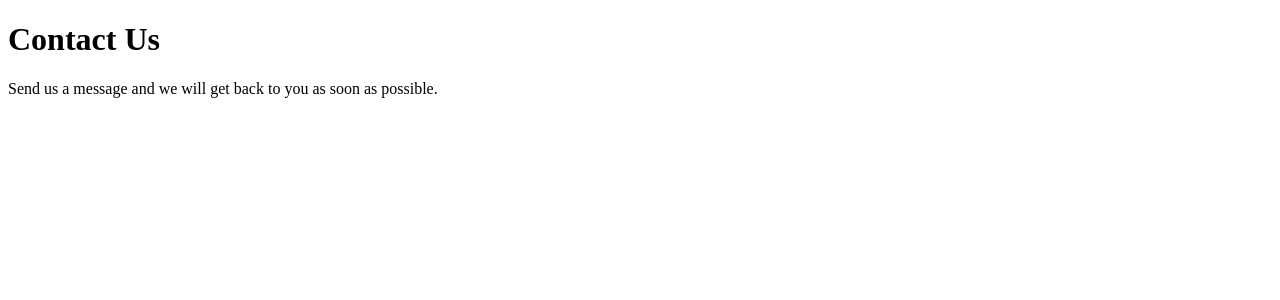
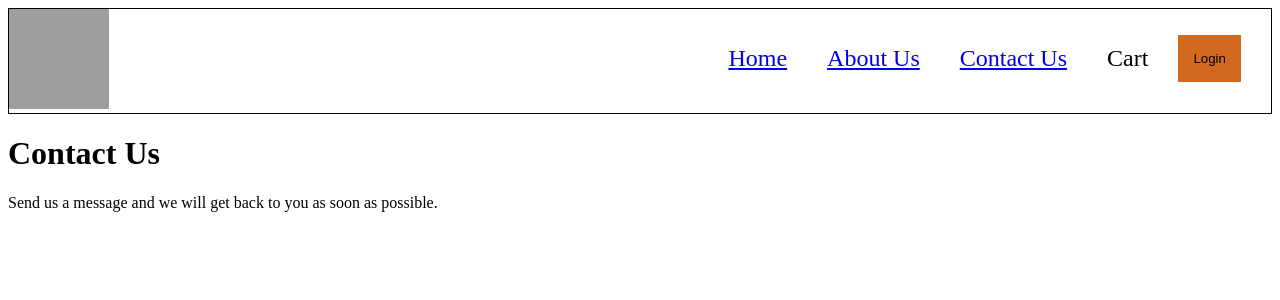
Before and after one commit to rahulpannati513/FoodApp, a React (Vite) app: page /contactus in a window 1280 px wide. Shown: the top 300 px of the page. Built offline with nearby package versions, Linux system fonts and the light colour scheme; grey boxes are pictures that could not be loaded.

Commit message:
Integrated Link component for nav menu items

```diff
--- a/src/App.js
+++ b/src/App.js
@@ -5,22 +5,29 @@ import Body from "./components/Body";
 import About from "./components/About";
 import Error from "./components/Error";
 import ErrorAbout from "./components/ErrorAbout";
-import { createBrowserRouter, RouterProvider } from "react-router-dom";
 import ContactUs from "./components/ContactUs";
+import { createBrowserRouter, RouterProvider, Outlet } from "react-router-dom";
 
 const AppLayout = () => {
   return (
     <div className="app">
       <Header />
-      <Body />
+      <Outlet />
     </div>
   );
 };
 
 const AppRouter = createBrowserRouter([
-  { path: "/", element: <AppLayout />, errorElement: <Error /> },
-  { path: "/about", element: <About />, errorElement: <Error /> },
-  { path: "/contactus", element: <ContactUs />, errorElement: <Error /> },
+  {
+    path: "/",
+    element: <AppLayout />,
+    children: [
+      { path: "/", element: <Body /> },
+      { path: "/about", element: <About /> },
+      { path: "/contactus", element: <ContactUs /> },
+    ],
+    errorElement: <Error />,
+  },
 ]);
 
 const root = ReactDOM.createRoot(document.getElementById("root"));
--- a/src/components/Body.js
+++ b/src/components/Body.js
@@ -7,12 +7,12 @@ const Body = () => {
   const [listOfResurent, setListResturent] = useState([]);
   const [searchText, setSearchText] = useState("");
   const [filteredResturent, setfilteredResturent] = useState([]);
+
   useEffect(() => {
     fetchData();
     console.log("useEffect Called");
   }, []);
 
-  console.log("header button clicked");
   const fetchData = async () => {
     const data = await fetch(
       "https://www.swiggy.com/dapi/restaurants/list/v5?lat=17.406498&lng=78.47724389999999&is-seo-homepage-enabled=true&page_type=DESKTOP_WEB_LISTING"
@@ -25,9 +25,6 @@ const Body = () => {
     );
     setfilteredResturent(
       json?.data.cards[4]?.card?.card?.gridElements?.infoWithStyle?.restaurants
-    );
-    console.log(
-      json.data.cards[4].card.card.gridElements.infoWithStyle.restaurants
     );
   };
 
@@ -69,9 +66,9 @@ const Body = () => {
             //filter logic here
 
             const filteredList = listOfResurent.filter(
-              (res) => res.info.avgRating > 4.5
+              (res) => res.info.avgRating > 4
             );
-            setListResturent(filteredList);
+            setfilteredResturent(filteredList);
           }}
         >
           Top Rated Resturent
--- a/src/components/Header.js
+++ b/src/components/Header.js
@@ -1,6 +1,7 @@
 import React from "react";
 import { useState } from "react";
 import { LOGO_URL } from "../utils/constants";
+import { Link } from "react-router-dom";
 
 const Header = () => {
   const [btnName, setbtnName] = useState("Login");
@@ -12,9 +13,16 @@ const Header = () => {
       </div>
       <div className="nav-items">
         <ul>
-          <li>Home</li>
-          <li>About Us</li>
-          <li>Contact Us</li>
+          <li>
+            {" "}
+            <Link to="/">Home</Link>
+          </li>
+          <li>
+            <Link to="/about">About Us</Link>
+          </li>
+          <li>
+            <Link to="/contactus">Contact Us</Link>
+          </li>
           <li>Cart</li>
           <button
             className="login-btn"
```
